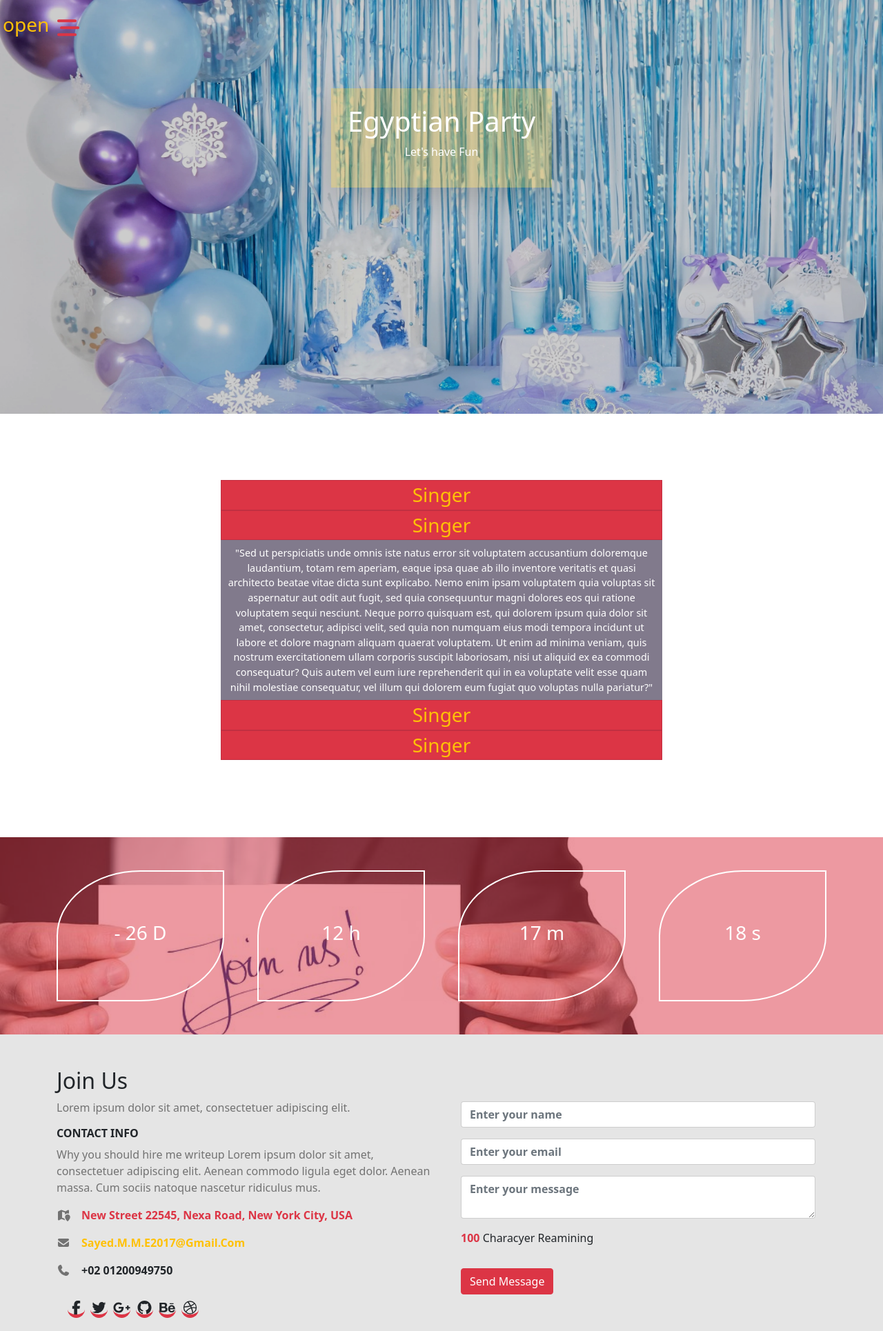
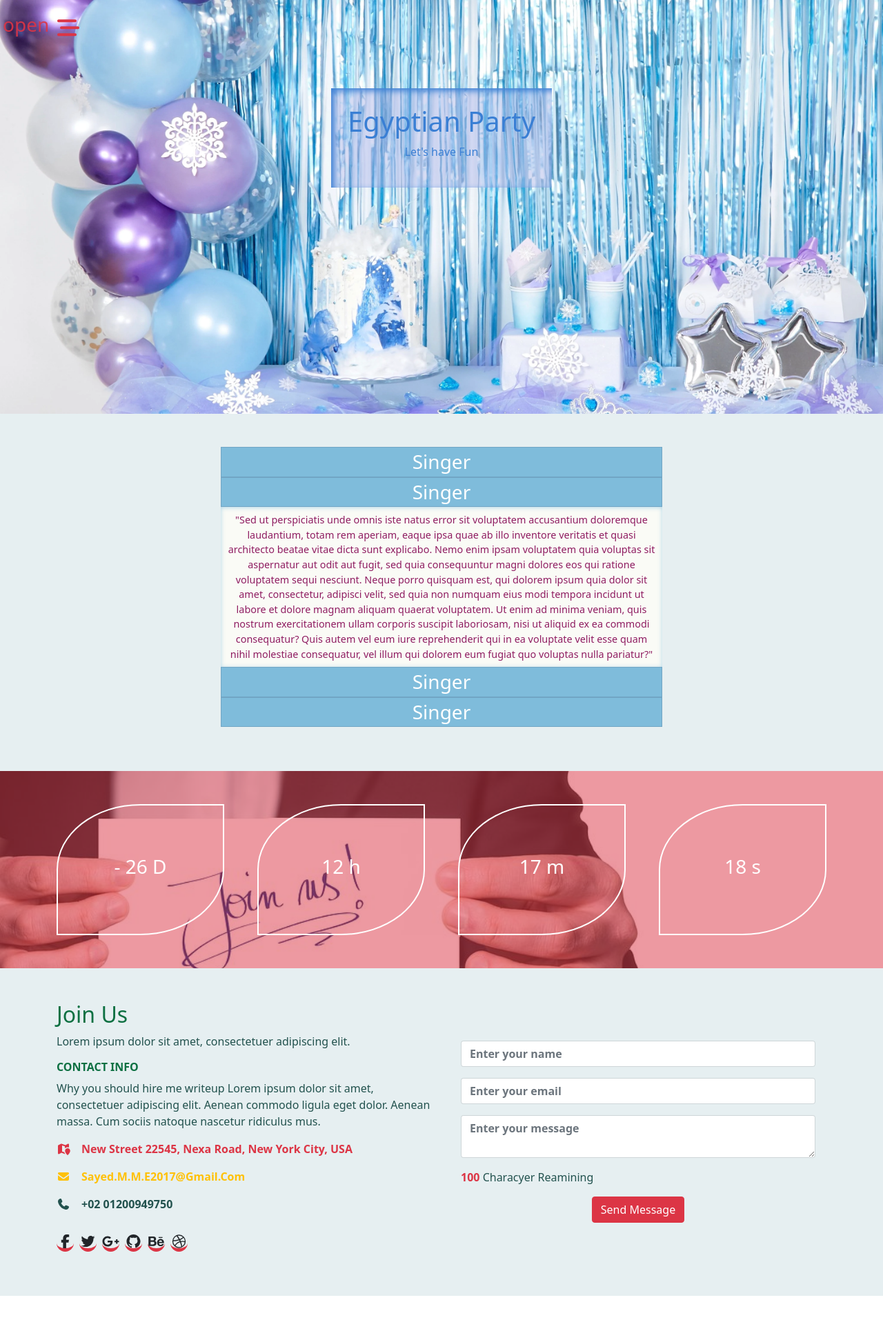
Before and after one commit to SAYED-MAHMOUD2017/Egyptian-party, a plain HTML site: page index.html in a window 1280 px wide. Shown: the part 200-2130 px from the top of the page at 69% size. After the commit the page ends 2079 px from the top, so only its background shows below. Drawn offline with Linux system fonts and the light colour scheme.

Commit message:
MOdifed on colors and function countDown

```diff
--- a/css/main.css
+++ b/css/main.css
@@ -1,13 +1,18 @@
 ul {
     list-style: none;
+}
+header .open-list {
+    color: #dc3545e8;
 }
 header {
     background-image: url(../images/party1.webp);
     background-size: cover;
     background-position: center bottom;
 }
-header .inner-box {
-    background-color: rgba(0,0,0,.2);
+header .content {
+    color: #3a7fd4;
+    background-color: #aeb6e87a !important;
+    box-shadow: 5px 4px 10px #3a7fd4 inset;
 }
 nav {
     display: flex;
@@ -40,17 +45,27 @@ nav .toggle-menu-open:hover {
     from{left: 100%;}
     to{left: calc(100% + 5px);}
 }
+ /* {
+    background-color: #c9dde033;
+} */
+.contact, .singers {
+    background-color: rgb(10 99 116 / 10%);
+}
 .singers ul {
     width: 320px;
 }
 .singers h3 {
     border: 1px solid rgba(15, 0, 36, 0.122);
     cursor: pointer;
+    color: #ffffff;
+    background-color: rgb(41 147 201 / 54%);
 }
 .singers p {
-    background-color: rgba(15, 0, 36, 0.522);
+    background-color: rgb(250 251 246);
     font-size: .9rem;
     display: none;
+    color: #8f1c61 !important;
+    box-shadow: 0px 1px 6px #8bc4e2ad inset;
 }
 .singers ul li p.active {
     display: block;
@@ -70,16 +85,22 @@ nav .toggle-menu-open:hover {
 .counter .box .item {
     border-radius: 50% 0;
 }
+.contact h2,
+.contact h6 {
+    color: #0d7042;
+}
+.contact p {
+    color: #22524e;
+}
 .contact .icons i {
     width: 40px;
     height: 40px;
     text-align: center;
     line-height: 40px;
     transition: all .3s;
+    color: #3b9cd5;
 }
-.contact {
-    background-color: rgb(0, 0, 0,.1);
-}
+
 .contact .icons i:hover {
     color: rgba(214, 46, 51) !important;
     transform: rotate(5deg) scale(1.2);
--- a/index.html
+++ b/index.html
@@ -21,32 +21,32 @@
                     <li><a class="nav-link fs-4 text-white" href="#contact">contact</a></li>
                 </ul>
                 <div class="toggle-menu-open d-flex align-items-center position-absolute ms-1 translate-middle-y">
-                    <h3 class="text-warning">open</h3>
+                    <h3 class="open-list">open</h3>
                     <i class="fa-solid fa-bars-staggered fa-2x ms-2 text-danger"></i>
                 </div>
             </nav>
-            <div class="content position-absolute top-50 start-50 translate-middle text-center text-white shadow-lg p-4 bg-warning bg-opacity-25">
+            <div class="content position-absolute top-50 start-50 translate-middle text-center p-4 bg-warning bg-opacity-25">
                 <h1>Egyptian Party</h1>
                 <p>Let's have Fun</p>
             </div>
         </div>
     </header>
-    <section class="singers text-center py-5 my-5" id="details">
+    <section class="singers text-center py-5 py-5" id="details">
         <ul class="mx-auto p-0 w-50">
             <li>
-                <h3 class="bg-danger m-0 text-warning py-1">Singer</h3>
+                <h3 class="m-0 py-1">Singer</h3>
                 <p class="m-0 text-white p-2">"Lorem ipsum dolor sit amet, consectetur adipiscing elit, sed do eiusmod tempor incididunt ut labore et dolore magna aliqua. Ut enim ad minim veniam, quis nostrud exercitation ullamco laboris nisi ut aliquip ex ea commodo consequat. Duis aute irure dolor in reprehenderit in voluptate velit esse cillum dolore eu fugiat nulla pariatur. Excepteur sint occaecat cupidatat non proident, sunt in culpa qui officia deserunt mollit anim id est laborum."</p>
             </li>
             <li>
-                <h3 class="bg-danger m-0 text-warning py-1">Singer</h3>
+                <h3 class="m-0 py-1">Singer</h3>
                 <p class="active m-0 text-white p-2">"Sed ut perspiciatis unde omnis iste natus error sit voluptatem accusantium doloremque laudantium, totam rem aperiam, eaque ipsa quae ab illo inventore veritatis et quasi architecto beatae vitae dicta sunt explicabo. Nemo enim ipsam voluptatem quia voluptas sit aspernatur aut odit aut fugit, sed quia consequuntur magni dolores eos qui ratione voluptatem sequi nesciunt. Neque porro quisquam est, qui dolorem ipsum quia dolor sit amet, consectetur, adipisci velit, sed quia non numquam eius modi tempora incidunt ut labore et dolore magnam aliquam quaerat voluptatem. Ut enim ad minima veniam, quis nostrum exercitationem ullam corporis suscipit laboriosam, nisi ut aliquid ex ea commodi consequatur? Quis autem vel eum iure reprehenderit qui in ea voluptate velit esse quam nihil molestiae consequatur, vel illum qui dolorem eum fugiat quo voluptas nulla pariatur?"</p>
             </li>
             <li>
-                <h3 class="bg-danger m-0 text-warning py-1">Singer</h3>
+                <h3 class="m-0 py-1">Singer</h3>
                 <p class="m-0 text-white p-2">"But I must explain to you how all this mistaken idea of denouncing pleasure and praising pain was born and I will give you a complete account of the system, and expound the actual teachings of the great explorer of the truth, the master-builder of human happiness. No one rejects, dislikes, or avoids pleasure itself, because it is pleasure, but because those who do not know how to pursue pleasure rationally encounter consequences that are extremely painful. Nor again is there anyone who loves or pursues or desires to obtain pain of itself, because it is pain, but because occasionally circumstances occur in which toil and pain can procure him some great pleasure. To take a trivial example, which of us ever undertakes laborious physical exercise, except to obtain some advantage from it? But who has any right to find fault with a man who chooses to enjoy a pleasure that has no annoying consequences, or one who avoids a pain that produces no resultant pleasure?"</p>
             </li>
             <li>
-                <h3 class="bg-danger m-0 text-warning py-1">Singer</h3>
+                <h3 class="m-0 py-1">Singer</h3>
                 <p class="m-0 text-white p-2">"At vero eos et accusamus et iusto odio dignissimos ducimus qui blanditiis praesentium voluptatum deleniti atque corrupti quos dolores et quas molestias excepturi sint occaecati cupiditate non provident, similique sunt in culpa qui officia deserunt mollitia animi, id est laborum et dolorum fuga. Et harum quidem rerum facilis est et expedita distinctio. Nam libero tempore, cum soluta nobis est eligendi optio cumque nihil impedit quo minus id quod maxime placeat facere possimus, omnis voluptas assumenda est, omnis dolor repellendus. Temporibus autem quibusdam et aut officiis debitis aut rerum necessitatibus saepe eveniet ut et voluptates repudiandae sint et molestiae non recusandae. Itaque earum rerum hic tenetur a sapiente delectus, ut aut reiciendis voluptatibus maiores alias consequatur aut perferendis doloribus asperiores repellat."</p>
             </li>
         </ul>
@@ -84,16 +84,16 @@
         <div class="container">
             <div class="row align-items-center">
                 <div class="col-md-6">
-                    <div class="content">
+                    <div class="content text-center text-md-start">
                         <h2 class="text-capitalize">join us</h2>
-                        <p class="text-black-50">Lorem ipsum dolor sit amet, consectetuer adipiscing elit.</p>
+                        <p>Lorem ipsum dolor sit amet, consectetuer adipiscing elit.</p>
                         <h6 class="text-uppercase fw-bold">contact info</h6>
-                        <p class="text-black-50">Why you should hire me writeup Lorem ipsum dolor sit amet, consectetuer adipiscing elit. Aenean commodo ligula eget dolor. Aenean massa. Cum sociis natoque nascetur ridiculus mus.</p>
-                        <p class="fw-bold text-capitalize text-danger"><i class="fa-solid fa-map-location text-black-50 me-3"></i>New Street 22545, Nexa Road, New York City, USA</p>
-                        <p class="fw-bold text-capitalize text-warning"><i class="fa-solid fa-envelope text-black-50 me-3"></i>sayed.m.m.e2017@gmail.com</p>
-                        <p class="fw-bold"><i class="fa-solid fa-phone text-black-50 me-3"></i>+02 01200949750</p>
+                        <p>Why you should hire me writeup Lorem ipsum dolor sit amet, consectetuer adipiscing elit. Aenean commodo ligula eget dolor. Aenean massa. Cum sociis natoque nascetur ridiculus mus.</p>
+                        <p class="fw-bold text-capitalize text-danger"><i class="fa-solid fa-map-location me-3"></i>New Street 22545, Nexa Road, New York City, USA</p>
+                        <p class="fw-bold text-capitalize text-warning"><i class="fa-solid fa-envelope me-3"></i>sayed.m.m.e2017@gmail.com</p>
+                        <p class="fw-bold"><i class="fa-solid fa-phone me-3"></i>+02 01200949750</p>
 
-                        <div class="icons p-3 d-flex">
+                        <div class="icons py-3 d-flex justify-content-center justify-content-md-start">
                             <i class="fa-brands fa-facebook-f fa-lg me-2 border-bottom border-danger border-5 rounded-circle"></i>
                             <i class="fa-brands fa-twitter fa-lg me-2 border-bottom border-danger border-5 rounded-circle"></i>
                             <i class="fa-brands fa-google-plus-g fa-lg me-2 border-bottom border-danger border-5 rounded-circle"></i>
@@ -108,9 +108,9 @@
                     <div class="form p-3">
                         <input class="form-control my-3 fw-bold" type="text" placeholder="Enter your name">
                         <input class="form-control my-3 fw-bold" type="email" placeholder="Enter your email">
-                        <textarea class="form-control my-3 fw-bold" type="text" placeholder="Enter your message"></textarea>
+                        <textarea class="form-control my-3 fw-bold" maxlength="100" type="text" placeholder="Enter your message"></textarea>
                         <p class="character"><span class="text-danger fw-bold">100</span> Characyer Reamining</p>
-                        <button class="btn btn-danger text-white text-capitalize my-3">send message</button>
+                        <button class="btn btn-danger text-white text-capitalize my-3 mx-auto d-block">send message</button>
                     </div>
                 </div>
             </div>
--- a/js/main.js
+++ b/js/main.js
@@ -1,11 +1,12 @@
 
+let nav = $("nav")
 $(".toggle-menu-open , .close-icon").click(function () {
-    let widthVal = $("nav").outerWidth();
-    let leftVal = $("nav").css("left");
+    let widthVal = $(nav).outerWidth();
+    let leftVal = $(nav).css("left");
     if(leftVal == "0px") {
-        $("nav").animate({left: `-${widthVal}px`},700);
+        $(nav).animate({left: `-${widthVal}px`},700);
     }else {
-        $("nav").animate({left: `0`},700);
+        $(nav).animate({left: `0`},700);
     }
 })
 
@@ -14,7 +15,7 @@ $(".singers ul li h3").click(function () {
 })
 
 let countDown = new Date("7-18-2022").getTime();
-let counter = setInterval(()=>{
+function counter() {
     let timeNow = new Date().getTime();
     let diffrentTime = countDown - timeNow;
     let days = Math.floor(diffrentTime /1000 / 60 / 60 /24);
@@ -25,7 +26,9 @@ let counter = setInterval(()=>{
     $("#hours").html(`${hours} h`);
     $("#minutes").html(`${minutes} m`);
     $("#seconds").html(`${seconds} s`);
-},1000)
+}
+counter();
+setInterval(counter,1000);
 
 $("textarea").keyup(function () {
     let total = 99;
```
